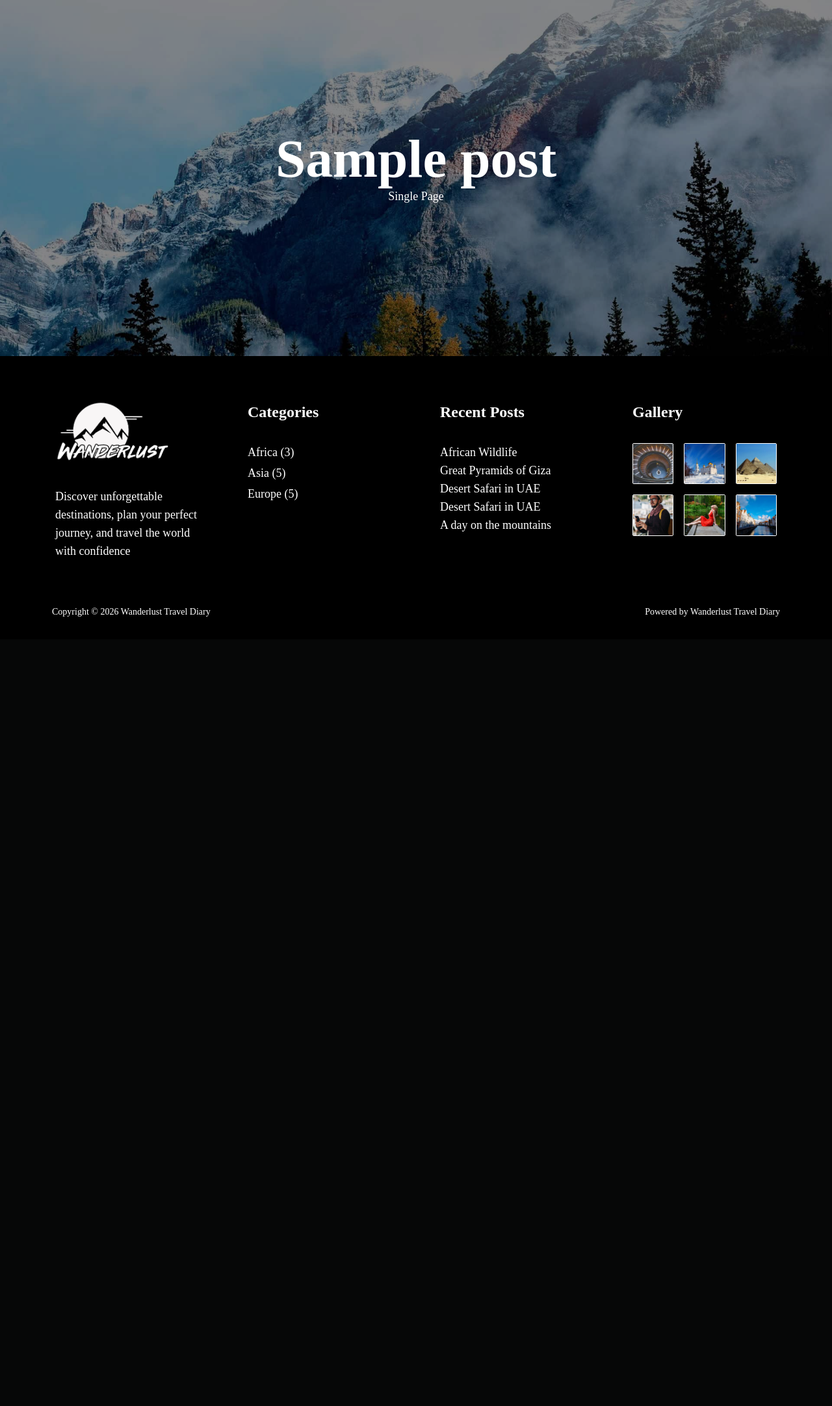
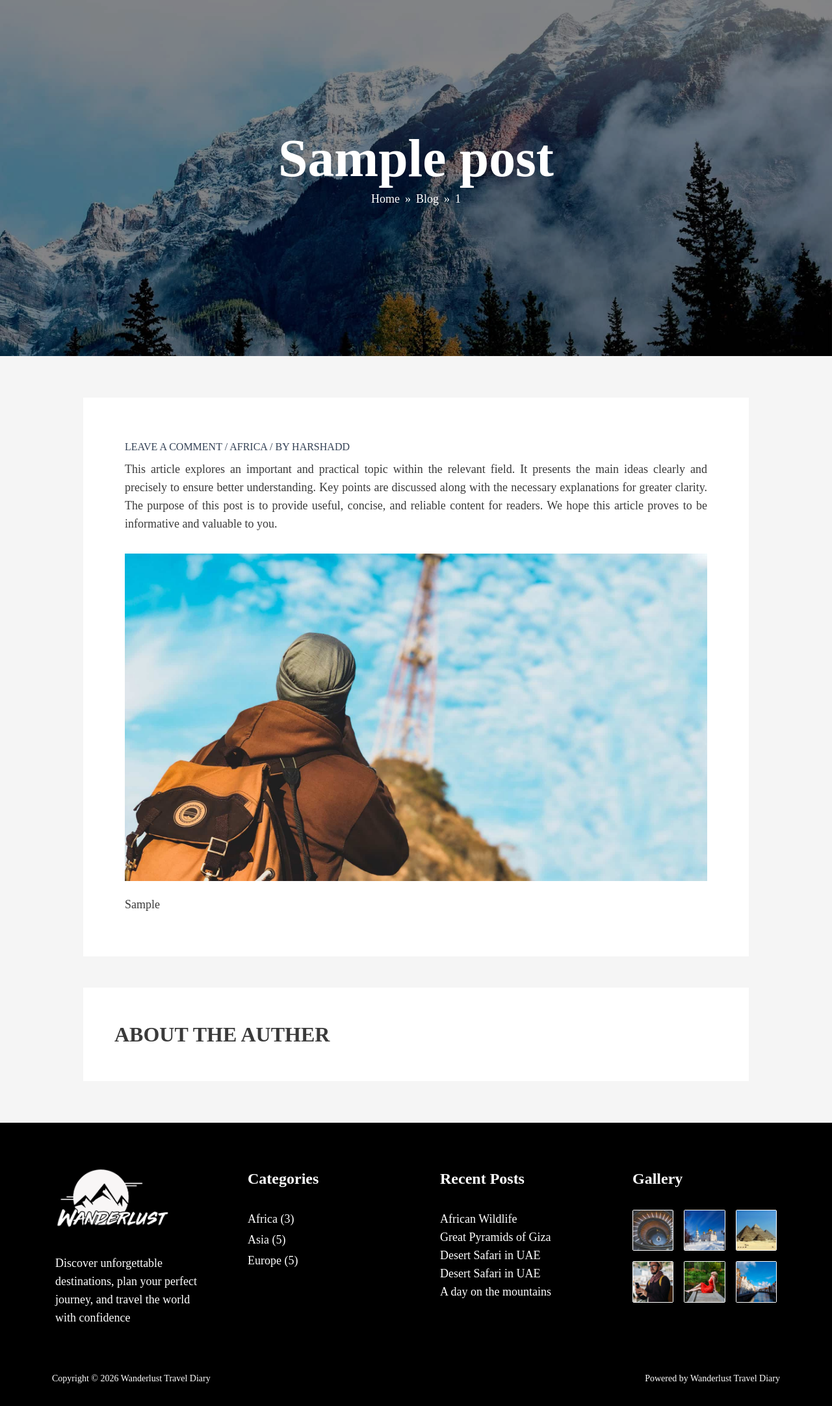
Before and after one commit to ariyarastpour/project1, a Django app: page /blog/1 in a window 1280 px wide. Shown: the part 172-2336 px from the top of the page at 65% size. Before the commit the page ends 1121 px from the top, so only its background shows below. Run offline with Django 5.2, Linux system fonts and the light colour scheme; tables that the repository leaves empty hold one stand-in row (values such as "Sample post"); some libraries are stand-ins or nearby versions.

Commit message:
adding author model
adding author model and continu my single html page

```diff
--- a/blog/models.py
+++ b/blog/models.py
@@ -1,12 +1,13 @@
 from django.db import models
+from django.contrib.auth.models import User
 
 # Create your models here.
 class Post(models.Model):
+    author = models.ForeignKey(User,on_delete=models.SET_NULL,null =True)
     title = models.CharField(max_length=155)
     disc = models.TextField()
     #image
     #category
-    #author
     counted_view = models.IntegerField(default=0)
     status = models.BooleanField(default=False)
     created_date = models.DateField(auto_now_add=True)
--- a/blog/urls.py
+++ b/blog/urls.py
@@ -1,10 +1,9 @@
 from django.urls import path
-from blog.views import blog_view ,blog_single ,blog_pid
+from blog.views import blog_view ,blog_pid
 
 app_name = 'blog'
 
 urlpatterns = [
     path('', blog_view, name='index'),
-    path('/single', blog_single, name='single'),
     path('/<int:pid>',blog_pid, name='pid')
 ]
--- a/blog/views.py
+++ b/blog/views.py
@@ -14,12 +14,7 @@ def blog_view(request):
     }
     return render(request, 'blog/blog-home.html',context)
 
-def blog_single(request):
-    post = Post.objects.filter(status=1)
-    context = {'post':post}
-    return render(request, 'blog/blog-single.html', context)
-
 def blog_pid(request,pid):
-    post = get_object_or_404(Post, pk=pid)
+    post = get_object_or_404(Post, pk=pid,status=1)
     context = {'post':post}
     return render(request,'blog/blog-single.html',context)
--- a/templates/blog/blog-single.html
+++ b/templates/blog/blog-single.html
@@ -16,7 +16,7 @@
   </style>
 </head>
 
-<body>
+<body class="bg-[#F5F5F5]">
   <div class="relative w-full">
     <img src="{% static 'index-banner.jpg' %}"
       class="object-cover w-full md:h-auto h-[645px] brightness-75" alt="image">
@@ -244,16 +244,38 @@
           </script>
         </div>
         <div class="md:mt-56 mt-24 flex flex-col items-center gap-14">
-          <div class="flex flex-col items-center gap-6 text-center">
-              <h1 class="text-white md:text-[5.2rem] text-4xl md:font-bold font-semibold">{{post.title}}</h1>
-              <p class="text-white md:text-lg text-sm drop-shadow-xl">
-                Single Page
-              </p>
+          <div class="flex flex-col items-center gap-7 text-center">
+              <h1 class="text-white md:text-[5.1rem] text-4xl md:font-bold font-semibold">{{post.title}}</h1>
+              <div class="flex gap-2 text-white md:text-lg text-sm drop-shadow-xl">
+                <a href="{% url 'website:home' %}">Home</a>
+                <span> »</span>
+                <a href="{% url 'blog:index' %}">Blog</a>
+                <span> »</span>
+                <a href="{% url 'blog:pid' pid=post.id %}">{{post.id}}</a>
+              </div>
           </div>
         </div>
     </header>
   </div>
 
+  <div class="w-full mx-auto container p-[4rem] px-[8rem] items-center justify-center">
+    <section class="bg-white p-16">
+      <div class="flex flex-col">
+        <p class="text-slate-700 uppercase text-md mb-2"> Leave a Comment / Africa / By harshadd </p>
+        <p class="text-[#3A3A3A] font-medium text-lg leading-7 text-justify"> This article explores an important and practical topic within the relevant field.
+        It presents the main ideas clearly and precisely to ensure better understanding. Key points are discussed along with the necessary explanations for greater clarity.
+        The purpose of this post is to provide useful, concise, and reliable content for readers. We hope this article proves to be informative and valuable to you.</p>
+        <img class="mt-8 text-lg" src="{% static 'home-banner.jpg' %}" alt="image">
+        <p class=" mt-5 text-[#3A3A3A] text-lg leading-8">{{post.disc}}</p>
+      </div>
+    </section>
+    <section class="bg-white p-12 mt-12">
+      <div class="flex flex-col">
+        <h2 class="text-[2rem] text-[#3A3A3A] font-semibold">ABOUT THE AUTHER</h2>
+      </div>
+    </section>
+  </div>
+
 </body>
 {% endblock %}
 </html>
```
Also changed, not shown: templates/blog/blog-home.html (+8 -5 lines), templates/website/index.html (+21 -21 lines), blog/migrations/0003_alter_post_options_post_author.py (added).
